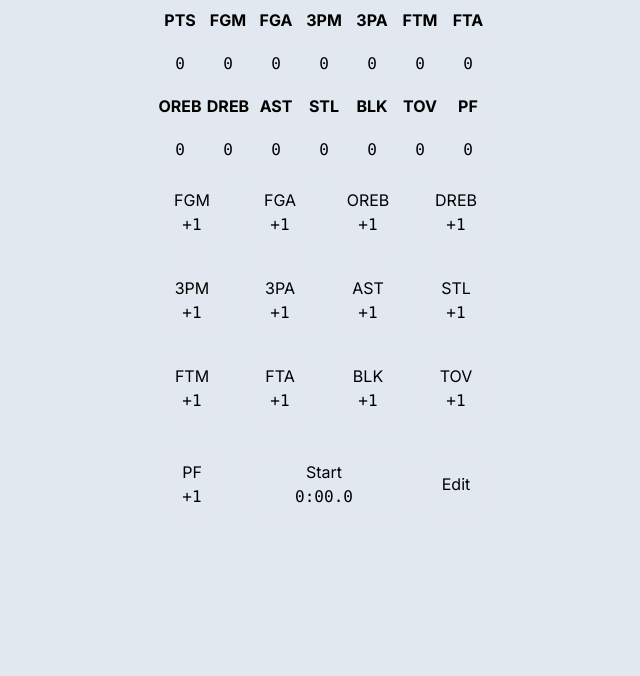
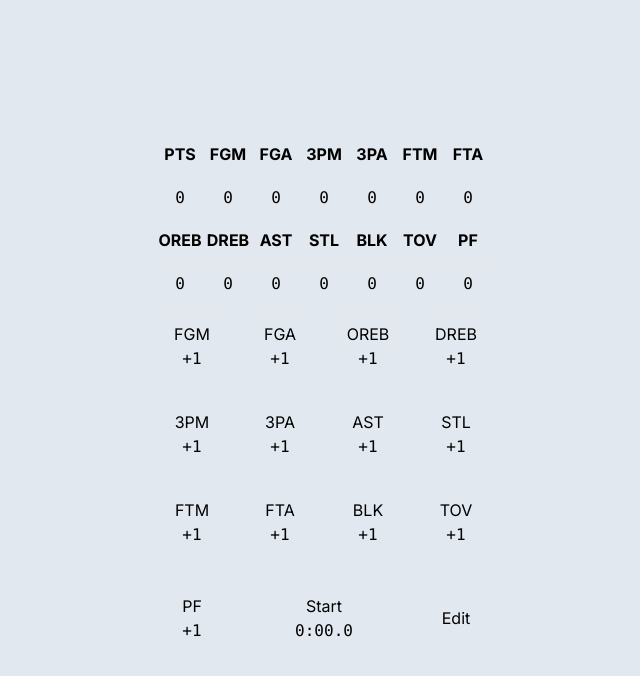
Before and after one commit to jseashell/tipoff, a Next.js app: page / in a window 1280 px wide. Shown: the top 676 px of the page, without its empty margins (316-956 px from the left). Built offline with nearby package versions, Linux system fonts and the light colour scheme.

Commit message:
Fix 100vh in iOS (WebKit)

```diff
--- a/src/app/globals.css
+++ b/src/app/globals.css
@@ -6,6 +6,13 @@
   --foreground-rgb: 0, 0, 0;
   --background-start-rgb: 214, 219, 220;
   --background-end-rgb: 255, 255, 255;
+}
+
+body {
+  min-width: 100vw;
+  height: 100vh;
+  min-height: 100vh;
+  min-height: -webkit-fill-available;
 }
 
 @layer base {
```
